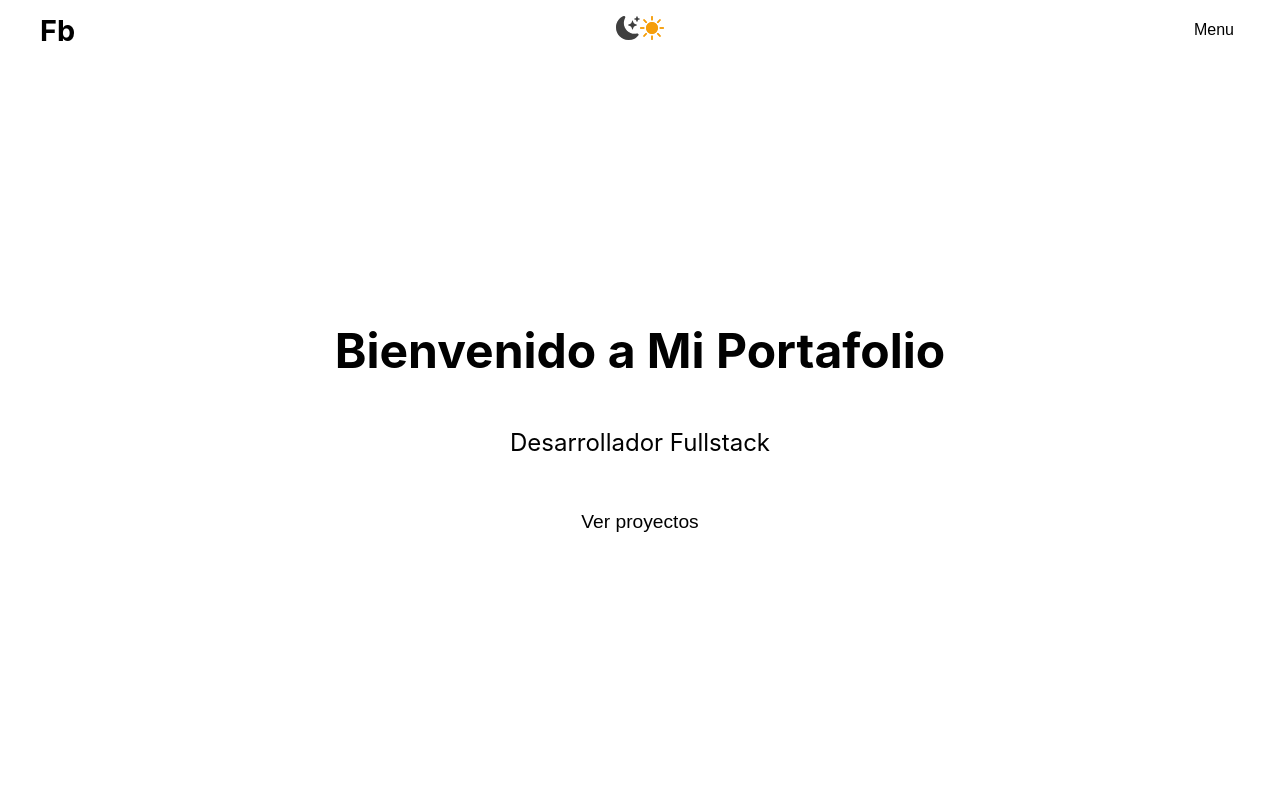
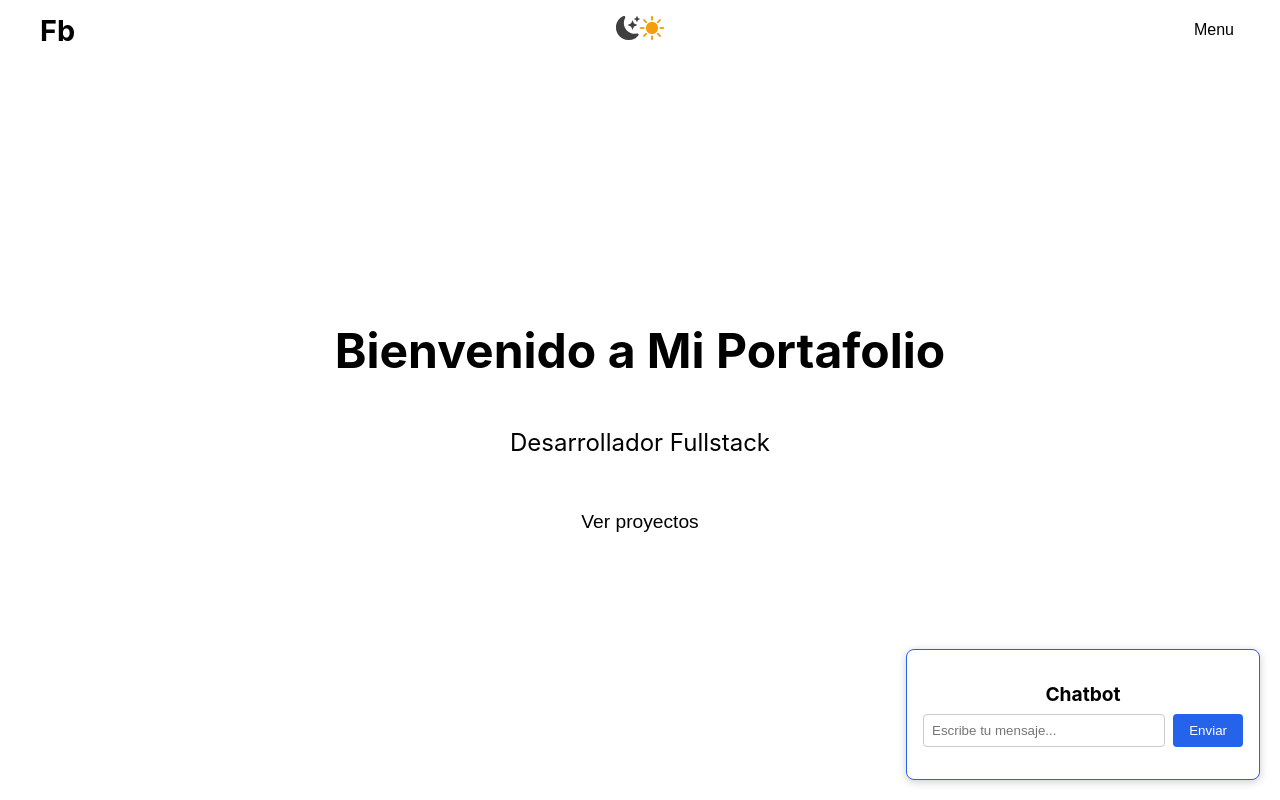
Before and after one commit to franco-barros/Portfolio, a Next.js app: page / in a window 1280 px wide. Shown: the top 800 px of the page. Built offline with nearby package versions, Linux system fonts and the light colour scheme; no server answers.

Commit message:
Base 0.5

```diff
--- /dev/null
+++ b/src/Components/chatbot/ChatBot.tsx
@@ -0,0 +1,59 @@
+import React, { useState } from "react";
+import styles from "../../styles/Chatbot.module.css";
+
+const Chatbot: React.FC = () => {
+  const [message, setMessage] = useState("");
+  const [responseMsg, setResponseMsg] = useState("");
+
+  // Lee la API key desde la variable de entorno o usa un valor por defecto.
+  const apiKey = process.env.NEXT_PUBLIC_API_KEY_OPENAI || "Version123";
+
+  const handleSendMessage = async () => {
+    const url =
+      "https://magicloops.dev/api/loop/16568f11-5b7c-4517-b7f3-2c5d56684792/run";
+
+    try {
+      const response = await fetch(url, {
+        method: "POST",
+        headers: {
+          "Content-Type": "application/json",
+          "x-api-key": apiKey,
+        },
+        body: JSON.stringify({ message }),
+      });
+      const data = await response.json();
+      console.log("Respuesta del chatbot:", data);
+      // Ajusta según la respuesta real de la API
+      setResponseMsg(data.response || "No se recibió respuesta.");
+    } catch (error) {
+      console.error("Error al enviar el mensaje:", error);
+      setResponseMsg("Error al enviar el mensaje.");
+    }
+  };
+
+  return (
+    <div className={styles.chatbotContainer}>
+      <h2 className={styles.heading}>Chatbot</h2>
+      <div className={styles.chatContent}>
+        <input
+          type="text"
+          value={message}
+          onChange={(e) => setMessage(e.target.value)}
+          placeholder="Escribe tu mensaje..."
+          className={styles.input}
+        />
+        <button onClick={handleSendMessage} className={styles.sendButton}>
+          Enviar
+        </button>
+      </div>
+      {responseMsg && (
+        <div className={styles.responseBox}>
+          <strong>Respuesta:</strong>
+          <p>{responseMsg}</p>
+        </div>
+      )}
+    </div>
+  );
+};
+
+export default Chatbot;
--- /dev/null
+++ b/src/Components/chatbot/index.ts
@@ -0,0 +1 @@
+export { default } from "./ChatBot";
--- a/src/app/layout.tsx
+++ b/src/app/layout.tsx
@@ -3,6 +3,7 @@ import { ThemeProvider } from "../Context/ThemeContext";
 import Navbar from "../Components/navbar";
 import Footer from "../Components/footer";
 import ThemeToggle from "../Components/themetoggle";
+import Chatbot from "../Components/chatbot";
 import "@/styles/globals.css";
 
 export default function Layout({
@@ -15,6 +16,7 @@ export default function Layout({
           <Navbar />
           <ThemeToggle />
           <main>{children}</main>
+          <Chatbot />
           <Footer />
         </body>
       </html>
--- /dev/null
+++ b/src/styles/Chatbot.module.css
@@ -0,0 +1,56 @@
+.chatbotContainer {
+  position: fixed;
+  right: 20px; /* Distancia desde el borde derecho */
+  bottom: 20px; /* Distancia desde el fondo */
+  z-index: 1000; /* Asegura que esté por encima de otros elementos */
+  width: 320px;
+  max-width: 90%;
+  padding: 1rem;
+  background-color: var(
+    --background
+  ); /* Usa la variable global para el fondo */
+  border: 1px solid var(--accent-color);
+  border-radius: 8px;
+  box-shadow: 0 2px 8px rgba(0, 0, 0, 0.2);
+}
+
+.heading {
+  font-size: 1.2rem;
+  font-weight: bold;
+  margin-bottom: 0.5rem;
+  text-align: center;
+}
+
+.chatContent {
+  display: flex;
+  gap: 0.5rem;
+  margin-bottom: 1rem;
+}
+
+.input {
+  flex: 1;
+  padding: 0.5rem;
+  border: 1px solid #ccc;
+  border-radius: 4px;
+}
+
+.sendButton {
+  padding: 0.5rem 1rem;
+  border: none;
+  background-color: var(--accent-color);
+  color: #fff;
+  border-radius: 4px;
+  cursor: pointer;
+  transition: background-color 0.3s ease;
+}
+
+.sendButton:hover {
+  background-color: #1d4ed8; /* Un tono más oscuro del color de acento */
+}
+
+.responseBox {
+  background-color: #f4f4f4;
+  padding: 0.5rem;
+  border-radius: 4px;
+  font-size: 0.9rem;
+}
```
Also changed, not shown: src/Components/chatbot/ChatBotModal.tsx (added, +36 -0 lines), src/styles/ChatBotModal.module.css (added, +50 -0 lines).
